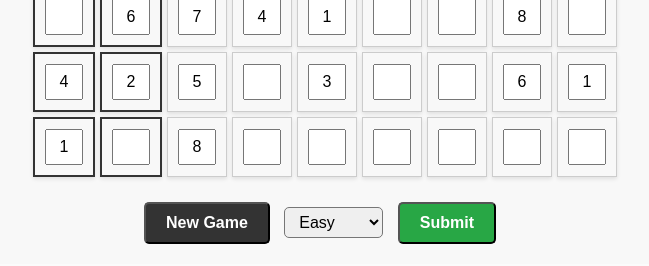
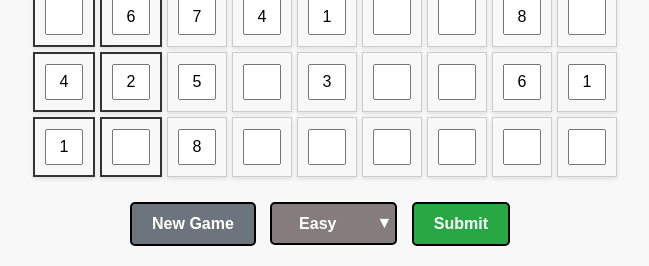
Before and after one commit to viktornester1/sudoku, a Flask app: page /game in a window 1280 px wide. Shown: the part 562-828 px from the top of the page, without its empty margins (315-964 px from the left). Before the commit the page ends 806 px from the top, so only its background shows below. Run offline with Flask 3, Linux system fonts and the light colour scheme; a user stored in the database is signed in.

Commit message:
difficulty selection change

```diff
--- a/static/css/styles.css
+++ b/static/css/styles.css
@@ -136,3 +136,67 @@ input[type="text"]:focus {
   box-shadow: 0 0 10px rgba(0, 0, 0, 0.1);
   border-radius: 5px;
 }
+
+.game-btn {
+  display: inline-block;
+  padding: 11px 20px;
+  font-size: 16px;
+  font-weight: bold;
+  text-align: center;
+  text-decoration: none;
+  border-radius: 5px;
+  border: 2px solid #000;
+  transition: background-color 0.3s ease;
+  cursor: pointer;
+  background-color: #6c757d;
+  color: #fff;
+}
+
+.game-btn:hover {
+  background-color: #555;
+}
+
+.submit-btn {
+  background-color: #28a745;
+}
+
+.submit-btn:hover {
+  background-color: #218838;
+}
+
+.difficulty-selector {
+  display: inline-block;
+  position: relative;
+
+}
+
+.difficulty-selector select {
+  appearance: none;
+  -webkit-appearance: none;
+  -moz-appearance: none;
+  background-color: #857d7d;
+  padding: 11px 47px 11px 15px;
+  font-size: 16px;
+  font-weight: bold;
+  color: #fff;
+  cursor: pointer;
+  text-align-last: center;
+  border: 2px solid #000000; /* Add this line */
+  border-radius: 5px; /* Add this line */
+}
+
+.difficulty-selector option {
+  text-align: left;
+  background-color: #424236;
+  color: #fff;
+}
+
+.difficulty-selector::after {
+  content: "\25BC";
+  position: absolute;
+  top: 50%;
+  right: 15px;
+  transform: translateY(-50%);
+  color: #fff;
+  pointer-events: none;
+}
--- a/templates/game.html
+++ b/templates/game.html
@@ -18,13 +18,15 @@
   </table>
 </div>
 <div id="game-controls">
-  <button id="new-game-btn" class="btn btn-primary">New Game</button>
-  <select id="difficulty-level" class="form-select">
-    <option value="easy" {% if difficulty == 'easy' %}selected{% endif %}>Easy</option>
-    <option value="medium" {% if difficulty == 'medium' %}selected{% endif %}>Medium</option>
-    <option value="hard" {% if difficulty == 'hard' %}selected{% endif %}>Hard</option>
-  </select>
-  <button id="submit-game-btn" class="btn btn-success">Submit</button>
+  <button id="new-game-btn" class="game-btn">New Game</button>
+  <div class="difficulty-selector">
+    <select id="difficulty-level" class="game-btn">
+      <option value="easy" {% if difficulty == 'easy' %}selected{% endif %}>Easy</option>
+      <option value="medium" {% if difficulty == 'medium' %}selected{% endif %}>Medium</option>
+      <option value="hard" {% if difficulty == 'hard' %}selected{% endif %}>Hard</option>
+    </select>
+  </div>
+  <button id="submit-game-btn" class="game-btn submit-btn">Submit</button>
 </div>
 <script>
   const board = {{ board|tojson }};
```
